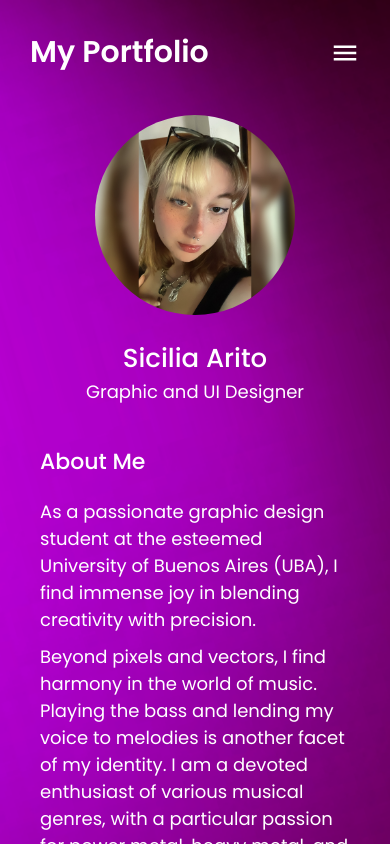
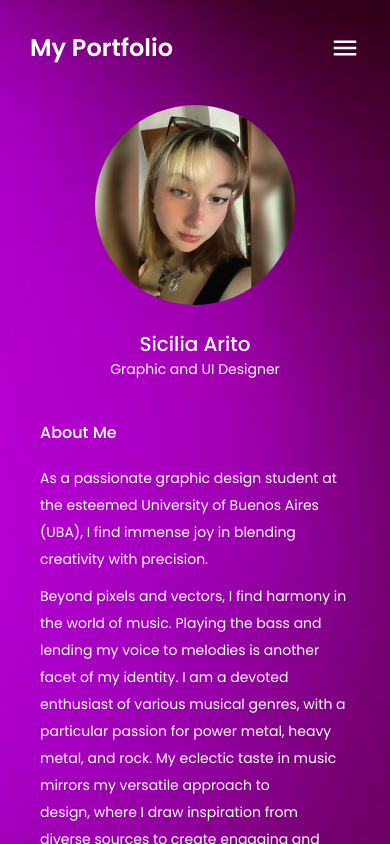
Before and after one commit to Mateo-Ozino/portfolio-sici-react, a React (Vite) app: page / in a window 390 px wide. Built offline with nearby package versions, Linux system fonts and the light colour scheme.

Commit message:
Se corrige un error productivo de alto impacto

```diff
--- a/src/components/Menu.jsx
+++ b/src/components/Menu.jsx
@@ -29,6 +29,7 @@ export function Menu({ isNavHidden, handleNav }) {
     };
   }, []);
 
+
   return(
     <aside className={isNavHidden ? "hidden" : ""} style={anchoComponente > 768 ? {display: "flex"} : {}}>
       <section className="menu">
@@ -36,12 +37,23 @@ export function Menu({ isNavHidden, handleNav }) {
           <h1 className="menu__title">{t("generalTitle")}</h1>
           {!isNavHidden ? <button onClick={handleNav}><IoClose /></button> : ""}
         </div>
+          {
+            anchoComponente > 768 ? (
+              <nav className="menu__navbar">
+                <li ><NavLink to="/">{t("menu1")}</NavLink></li>
+                <li ><NavLink to="/skills">{t("menu2")}</NavLink></li>
+                <li ><NavLink to="/projects">{t("menu3")}</NavLink></li>
+                <li ><NavLink to="/contact">{t("menu4")}</NavLink></li>
+              </nav>
+            ) : (
             <nav className="menu__navbar">
               <li onClick={handleNav}><NavLink to="/">{t("menu1")}</NavLink></li>
               <li onClick={handleNav}><NavLink to="/skills">{t("menu2")}</NavLink></li>
               <li onClick={handleNav}><NavLink to="/projects">{t("menu3")}</NavLink></li>
               <li onClick={handleNav}><NavLink to="/contact">{t("menu4")}</NavLink></li>
             </nav>
+            )
+          }
         <section
           className={"menu__credits " + (i18n.resolvedLanguage === 'es' ? "larger-text" : "")}
           >
--- a/src/css/style.css
+++ b/src/css/style.css
@@ -56,7 +56,7 @@ body {
   justify-content: space-between;
   align-items: flex-start;
   gap: 0;
-  height: 100vh;
+  height: 100dvh;
 }
 
 aside {
@@ -546,6 +546,30 @@ p {
   }
 }
 @media screen and (max-width: 768px) {
+  h1 {
+    font: normal 600 24px/normal "Poppins";
+  }
+  h2 {
+    font: normal 500 20px/normal "Poppins";
+  }
+  h3 {
+    font: normal 500 16px/normal "Poppins";
+  }
+  h4 {
+    font: normal 500 14px/normal "Poppins";
+  }
+  h5 {
+    font: italic 500 12px/normal "Poppins";
+  }
+  h6 {
+    font: normal 400 12px/normal "Poppins";
+  }
+  p {
+    font: normal 400 14px/normal "Poppins";
+  }
+  .menu__navbar > li > a {
+    font: normal 500 14px/normal "Poppins";
+  }
   .active {
     text-decoration: underline 2px;
     text-underline-offset: 8px;
@@ -606,6 +630,9 @@ p {
     min-width: 0;
     width: 90%;
   }
+  .contact .contact__container form div label {
+    font: normal 500 14px/normal "Poppins";
+  }
 }
 
 /*# sourceMappingURL=style.css.map */
--- a/src/scss/_media.scss
+++ b/src/scss/_media.scss
@@ -94,7 +94,21 @@
   }
 }
 
+$fonts: variables.$mobile-h1, variables.$mobile-h2, variables.$mobile-h3, variables.$mobile-h4, variables.$mobile-h5, variables.$mobile-h6;
 @media screen and (max-width: 768px) {
+  @for $i from 1 through 6 {
+    h#{$i} {
+      font: nth($fonts, $i)
+    }
+  }
+
+  p {
+    font: variables.$mobile-p
+  }
+
+  .menu__navbar > li > a {
+    font: variables.$mobile-h4
+  }
   .active {
     text-decoration: underline 2px;
     text-underline-offset: 8px;
@@ -173,6 +187,13 @@
     .contact__container {
       min-width: 0;
       width: 90%;
+      form {
+        div {
+          label {
+            font: variables.$mobile-h4;
+          }
+        }
+      }
     }
   }
 }
```
Also changed, not shown: 1 other file (tests, documents, lock files or other folders). Lines whose indentation alone changed are shown as unchanged.
